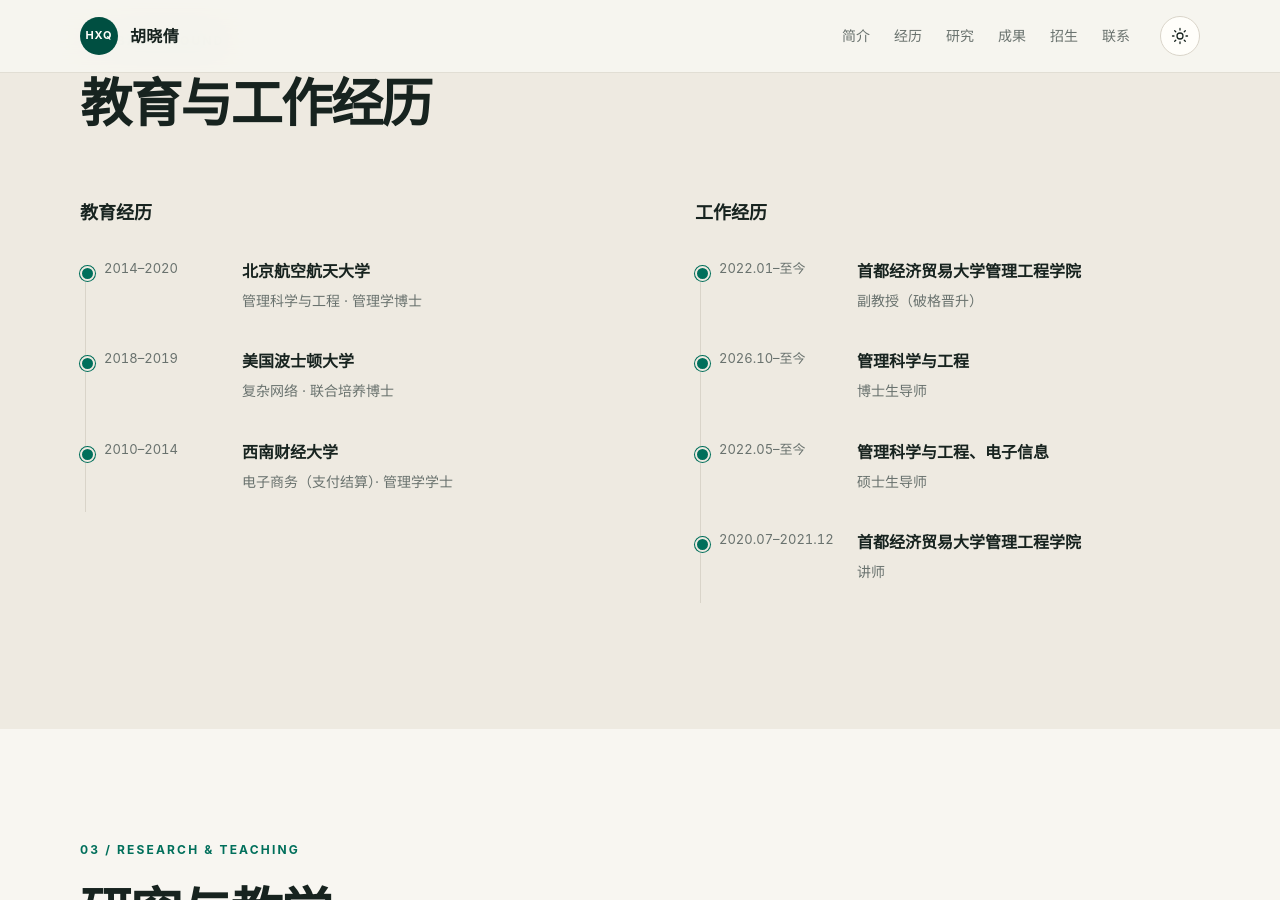
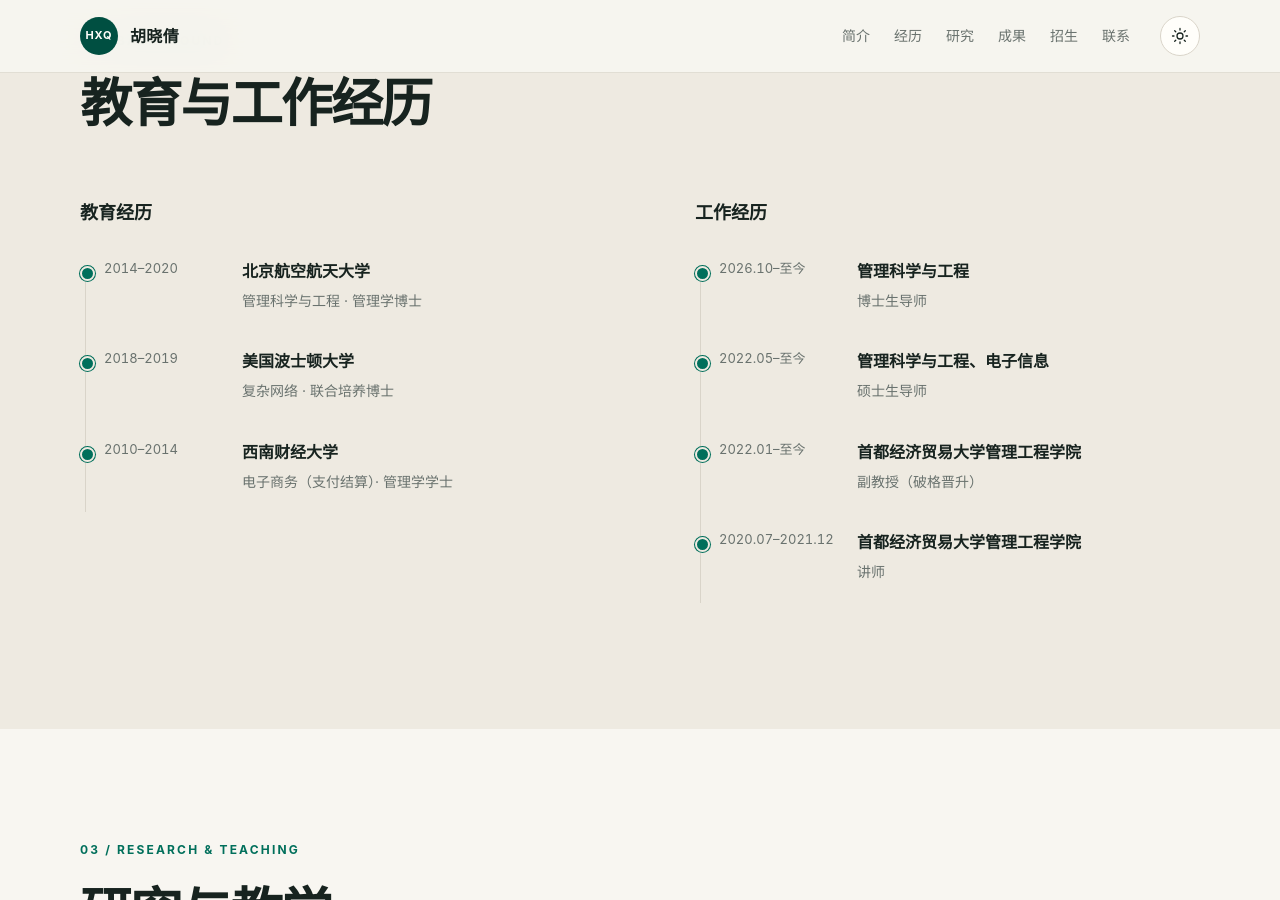
Before and after one commit to huxiaoqian/huxiaoqian.github.io, a Jekyll site: the page built from index.html, in a window 1280 px wide and 900 px high, scrolled down 1536 px. Built offline with Jekyll 4.4.1, drawn with Linux system fonts in a browser that asks for light colours; some of the changed lines change nothing that is shown.

Commit message:
content: order experience timeline chronologically

```diff
--- a/_data/profile.yml
+++ b/_data/profile.yml
@@ -53,15 +53,15 @@
     detail: 电子商务（支付结算）· 管理学学士
 
 experience:
-  - period: 2022.01–至今
-    institution: 首都经济贸易大学管理工程学院
-    detail: 副教授（破格晋升）
   - period: 2026.10–至今
     institution: 管理科学与工程
     detail: 博士生导师
   - period: 2022.05–至今
     institution: 管理科学与工程、电子信息
     detail: 硕士生导师
+  - period: 2022.01–至今
+    institution: 首都经济贸易大学管理工程学院
+    detail: 副教授（破格晋升）
   - period: 2020.07–2021.12
     institution: 首都经济贸易大学管理工程学院
     detail: 讲师
```
